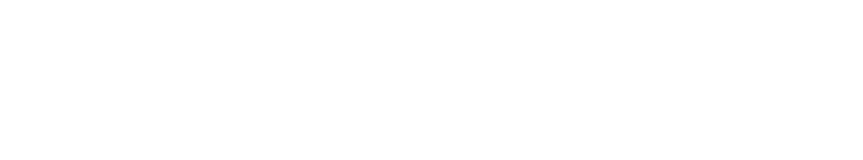
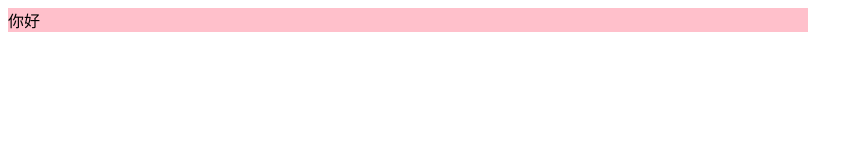
Before and after one commit to MrCrazyK/DJHTML, a plain HTML site: page dj.html in a window 1280 px wide. Shown: the whole page, without its empty margins (0-863 px from the left). Drawn offline with Linux system fonts and the light colour scheme.

Commit message:
k
修改主页

```diff
--- a/dj.html
+++ b/dj.html
@@ -3,9 +3,18 @@
 <head>
     <meta charset="UTF-8">
     <title>upup</title>
+    <style>
+        .outer{
+            background-color: pink;
+            height: 100%;
+            width: 800px;
+        }
+    </style>
 </head>
 <body>
-
+    <div class="outer">
+        你好
+    </div>
 
 </body>
 </html>
```
